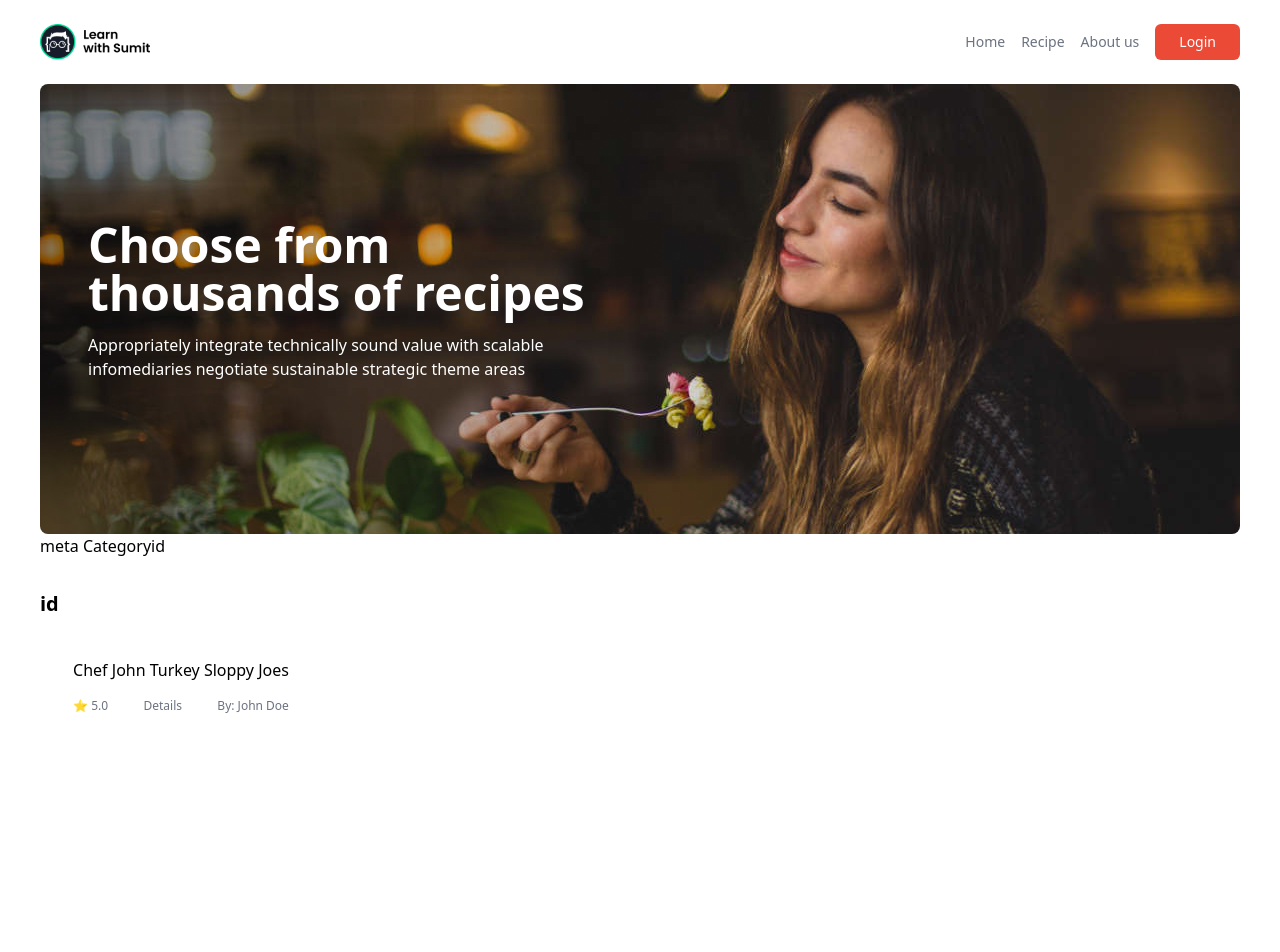
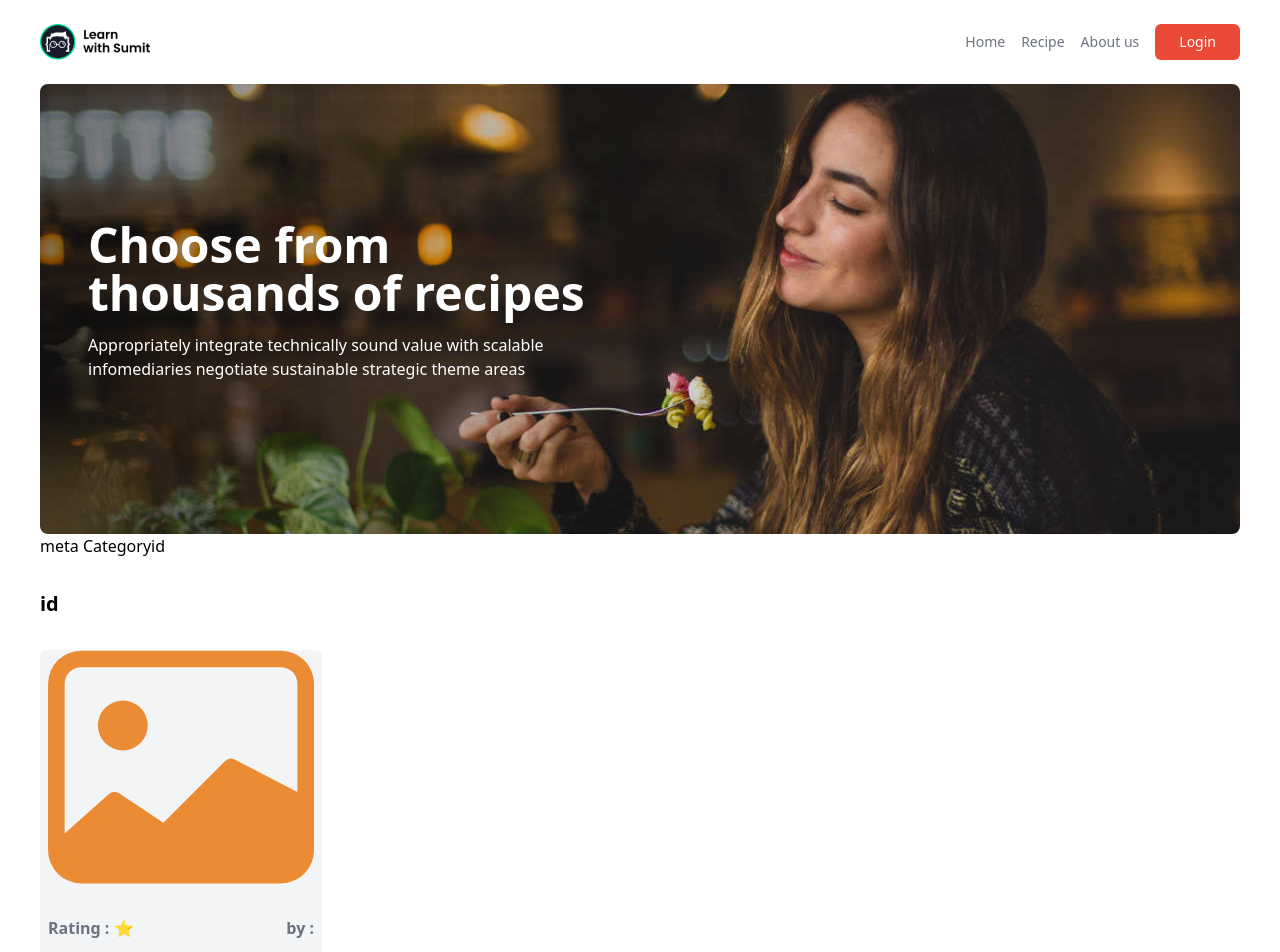
Before and after one commit to jahid-111/khana_khazana, a Next.js app: page /category/id in a window 1280 px wide. Shown: the top 952 px of the page. Before the commit the page ends 800 px from the top, so only its background shows below. Built offline with nearby package versions, Linux system fonts and the light colour scheme.

Commit message:
UI-Recipe_display

```diff
--- a/components/home/Recipe.jsx
+++ b/components/home/Recipe.jsx
@@ -2,15 +2,30 @@ import Image from "next/image";
 import Link from "next/link";
 import React from "react";
 
-const Recipe = () => {
+const Recipe = ({ recipe }) => {
   return (
-    <div className="card">
-      {/* <Image src="https://source.unsplash.com/-YHSwy6uqvk/300x160" className="rounded-md" alt="" width={900}  height={900}/> */}
-      <h4 className="my-2">Chef John Turkey Sloppy Joes</h4>
-      <div className="py-2 flex justify-between text-xs text-gray-500">
-        <span>⭐️ 5.0</span>
-        <Link href={"details/${Id}"}>Details</Link>
-        <span>By: John Doe</span>
+    <div className="card bg-gray-100 rounded-md p-2">
+      <Link href={`/details/${recipe?.id}`}>
+        <Image
+          //"recipe.thumbnail" 404 in server
+          src="/assets/images/notFoundImage.svg"
+          className="rounded-md -mt-6"
+          alt={recipe?.name}
+          width={300}
+          height={300}
+        />
+      </Link>
+      <h4 className="my-2">
+        <Link
+          href={`/details/${recipe?.id}`}
+          className="hover:underline hover:text-gray-600"
+        >
+          {recipe?.name}
+        </Link>
+      </h4>
+      <div className="py-2 font-semibold text-[1rem] flex justify-between  text-gray-500">
+        <span>Rating : {recipe?.rating} ⭐️</span>
+        <span>by : {recipe?.author}</span>
       </div>
     </div>
   );
--- a/components/home/RecipeSection.jsx
+++ b/components/home/RecipeSection.jsx
@@ -5,7 +5,7 @@ import { getAllRecipes } from "@/db/queries";
 
 const RecipeSection = async () => {
   const allRecipe = await getAllRecipes();
-  console.log(">>>>>allRecipe", allRecipe);
+  // console.log(">>>>>allRecipe", allRecipe);
   return (
     <section className="container py-8">
       <div className="grid grid-cols-12 py-4">
@@ -13,7 +13,9 @@ const RecipeSection = async () => {
 
         <div className="col-span-12 md:col-span-9">
           <div className="grid grid-cols-1 sm:grid-cols-2 lg:grid-cols-3 gap-6 my-8 justify-items-center">
-            <Recipe />
+            {allRecipe.map((recipe) => (
+              <Recipe recipe={recipe} key={recipe.id} />
+            ))}
           </div>
         </div>
       </div>
--- a/db/queries.js
+++ b/db/queries.js
@@ -1,8 +1,9 @@
 import { recipeModel } from "@/models/recipe-models";
+import { replaceMongoInArray } from "@/utils/data-util";
 
 async function getAllRecipes() {
-  const allRecipes = await recipeModel.find();
-  return allRecipes;
+  const allRecipes = await recipeModel.find().lean();
+  return replaceMongoInArray(allRecipes);
 }
 
 export { getAllRecipes };
--- a/next.config.mjs
+++ b/next.config.mjs
@@ -1,4 +1,13 @@
 /** @type {import('next').NextConfig} */
-const nextConfig = {};
+const nextConfig = {
+  images: {
+    remotePatterns: [
+      {
+        protocol: "https",
+        hostname: "source.unsplash.com",
+      },
+    ],
+  },
+};
 
 export default nextConfig;
```
Also changed, not shown: utils/data-util.js (added, +16 -0 lines), public/assets/images/notFoundImage.svg (added).
